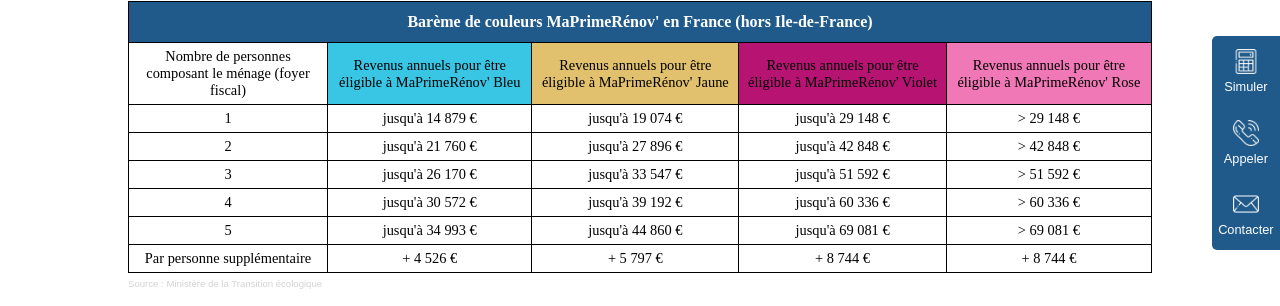
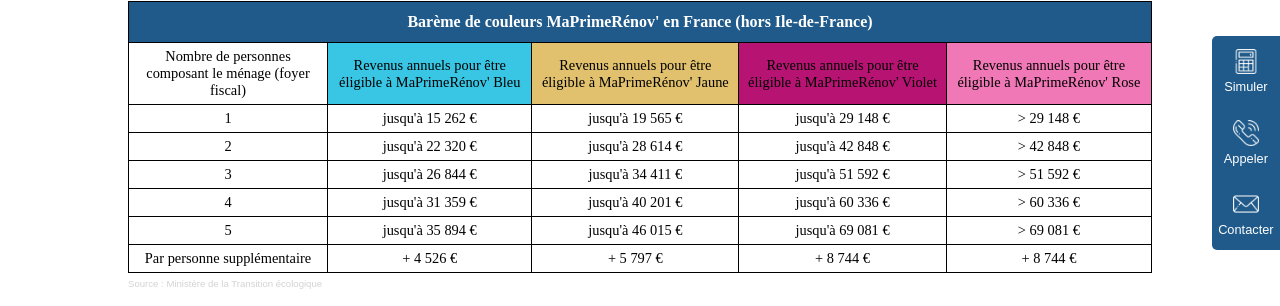
Before and after one commit to ozymedia/finay, a Jekyll site: the page built from simulateur-aide.html, in a window 1280 px wide and 900 px high, scrolled down 1608 px. Shown: the part 150-456 px from the top of the window. Built offline with Jekyll 4.4.1, drawn with Linux system fonts in a browser that asks for light colours; some web fonts are replaced.

Commit message:
change simulateur

```diff
--- a/assets/js/simulateur.js
+++ b/assets/js/simulateur.js
@@ -98,48 +98,64 @@
 console.log("simulateur");
 const bareme = {
   1 :{
-    14879 : "bleu",
-    19074 : "jaune",
+    //14879 : "bleu",
+    15262 : "bleu",
+    //19074 : "jaune",
+    19565 : "jaune",
     29148 : "violet",
     //29149 : "rose" // >29149
   },
   2 :{
-    21760 : "bleu",
-    27896 : "jaune",
+    //21760 : "bleu",
+    22320 : "bleu",
+    //27896 : "jaune",
+    28614 : "jaune",
     42848 : "violet",
     //42848 : "rose" // >42848
   },
   3 :{
-    26170 : "bleu",
-    33547 : "jaune",
+    //26170 : "bleu",
+    26844 : "bleu",
+    //33547 : "jaune",
+    34411 : "jaune",
     51592 : "violet",
     //51592 : "rose" // >51592
   },
   4 :{
-    30572 : "bleu",
-    39192 : "jaune",
+    //30572 : "bleu",
+    31359 : "bleu",
+    //39192 : "jaune",
+    40201 : "jaune",
     60336 : "violet",
     //60336 : "rose" // >60336
   },
   5 :{
-    34993 : "bleu",
-    44860 : "jaune",
+    //34993 : "bleu",
+    //44860 : "jaune",
+    34894 : "bleu",
+    46015 : "jaune",
     69081 : "violet",
     //69081 : "rose" // >69081
   },
   6 :{
+    //40420 : "bleu",
+    //51812 : "jaune",
     40420 : "bleu",
     51812 : "jaune",
     77825 : "violet",
     //:"rose"
   },
   7 :{
+    //44946 : "bleu",
+    //57609 : "jaune",
     44946 : "bleu",
     57609 : "jaune",
     86569 : "violet",
     //:"rose"
   },
   8 :{
+    //49472 : "bleu",
+    //63406 : "jaune",
     49472 : "bleu",
     63406 : "jaune",
     95313 : "violet",
@@ -148,40 +164,54 @@
   9 :{
     53998 : "bleu",
     69203 : "jaune",
+    //53998 : "bleu",
+    //69203 : "jaune",
     104057 : "violet",
     //:"rose"
   },
   10 :{
+    //58524 : "bleu",
+    //75000 : "jaune",
     58524 : "bleu",
     75000 : "jaune",
     112801 : "violet",
     //:"rose"
   },
   11 :{
+    //63050 : "bleu",
+    //80797 : "jaune",
     63050 : "bleu",
     80797 : "jaune",
     121545 : "violet",
     //:"rose"
   },
   12 :{
+    //67576 : "bleu",
+    //86594 : "jaune",
     67576 : "bleu",
     86594 : "jaune",
     130289 : "violet",
     //:"rose"
   },
   13 :{
+    //72102 : "bleu",
+    //92391 : "jaune",
     72102 : "bleu",
     92391 : "jaune",
     139033 : "violet",
     //:"rose"
   },
   14 :{
+    //76628 : "bleu",
+    //98188 : "jaune",
     76628 : "bleu",
     98188 : "jaune",
     147777 : "violet",
     //:"rose"
   },
   15 :{
+    //81154 : "bleu",
+    //103985 : "jaune",
     81154 : "bleu",
     103985 : "jaune",
     156521 : "violet",
--- a/simulateur-aide.html
+++ b/simulateur-aide.html
@@ -52,36 +52,36 @@
         </tr>
         <tr>
           <td>1</td>
-          <td class="bleu">jusqu'à 14 879 €</td>
-          <td class="jaune">jusqu'à 19 074 €</td>
+          <td class="bleu">jusqu'à 15 262 €</td>
+          <td class="jaune">jusqu'à 19 565 €</td>
           <td class="violet">jusqu'à 29 148 €</td>
           <td class="rose">> 29 148 €</td>
         </tr>
         <tr>
           <td>2</td>
-          <td class="bleu">jusqu'à 21 760 €</td>
-          <td class="jaune">jusqu'à 27 896 €</td>
+          <td class="bleu">jusqu'à 22 320 €</td>
+          <td class="jaune">jusqu'à 28 614 €</td>
           <td class="violet">jusqu'à 42 848 €</td>
           <td class="rose">> 42 848 €</td>
         </tr>
         <tr>
           <td>3</td>
-          <td class="bleu">jusqu'à 26 170 €</td>
-          <td class="jaune">jusqu'à 33 547 €</td>
+          <td class="bleu">jusqu'à 26 844 €</td>
+          <td class="jaune">jusqu'à 34 411 €</td>
           <td class="violet">jusqu'à 51 592 €</td>
           <td class="rose">> 51 592 €</td>
         </tr>
         <tr>
           <td>4</td>
-          <td class="bleu">jusqu'à 30 572 €</td>
-          <td class="jaune">jusqu'à 39 192 €</td>
+          <td class="bleu">jusqu'à 31 359 €</td>
+          <td class="jaune">jusqu'à 40 201 €</td>
           <td class="violet">jusqu'à 60 336 €</td>
           <td class="rose">> 60 336 €</td>
         </tr>
         <tr>
           <td>5</td>
-          <td class="bleu">jusqu'à 34 993 €</td>
-          <td class="jaune">jusqu'à 44 860 €</td>
+          <td class="bleu">jusqu'à 35 894 €</td>
+          <td class="jaune">jusqu'à 46 015 €</td>
           <td class="violet">jusqu'à 69 081 €</td>
           <td class="rose">  > 69 081 €</td>
         </tr>
```
